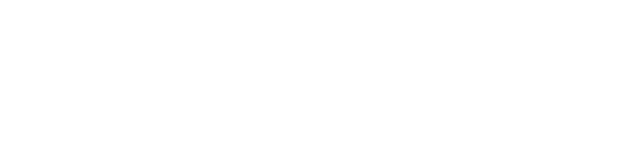
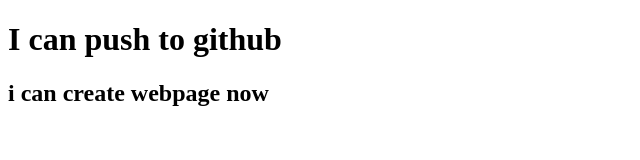
Before and after one commit to shoebbint/my-second-repo, a plain HTML site: page index.html in a window 1280 px wide. Shown: the whole page, without its empty margins (0-640 px from the left). Drawn offline with Linux system fonts and the light colour scheme.

Commit message:
added heading

```diff
--- a/index.html
+++ b/index.html
@@ -7,6 +7,7 @@
     <title>My second github repo</title>
 </head>
 <body>
-
+    <h1>I can push to github</h1>
+    <h2> i can create webpage now</h2>
 </body>
 </html>
```
